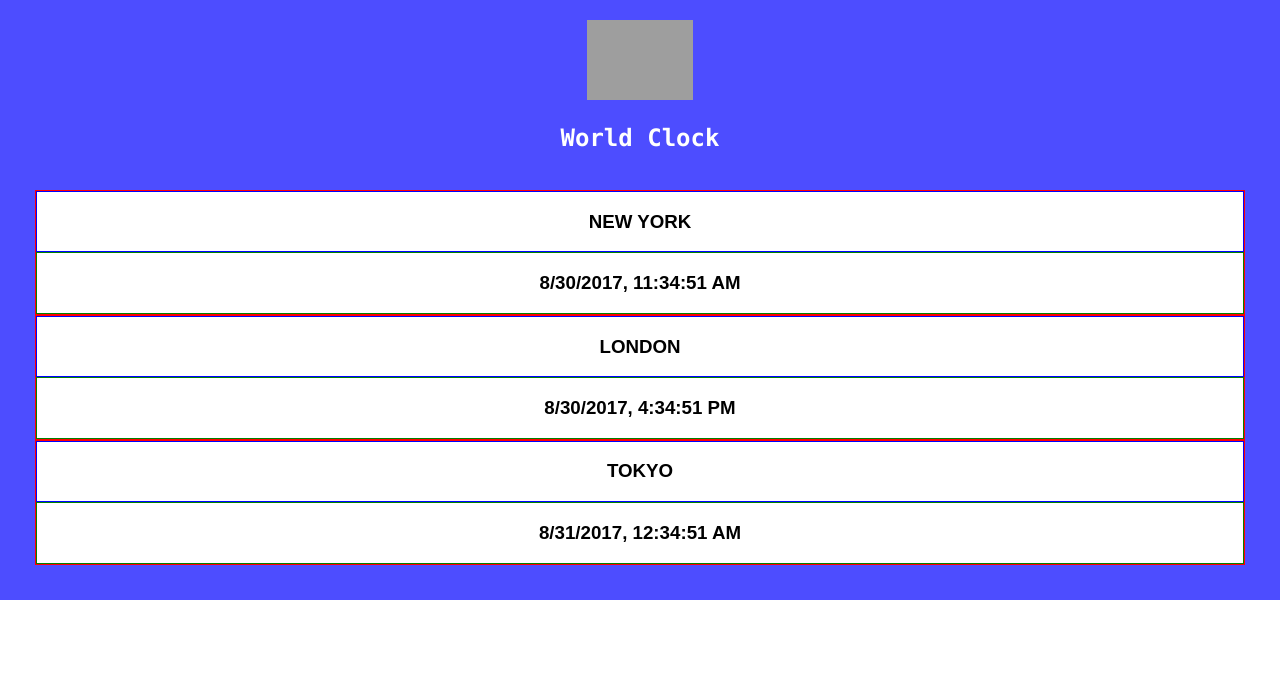
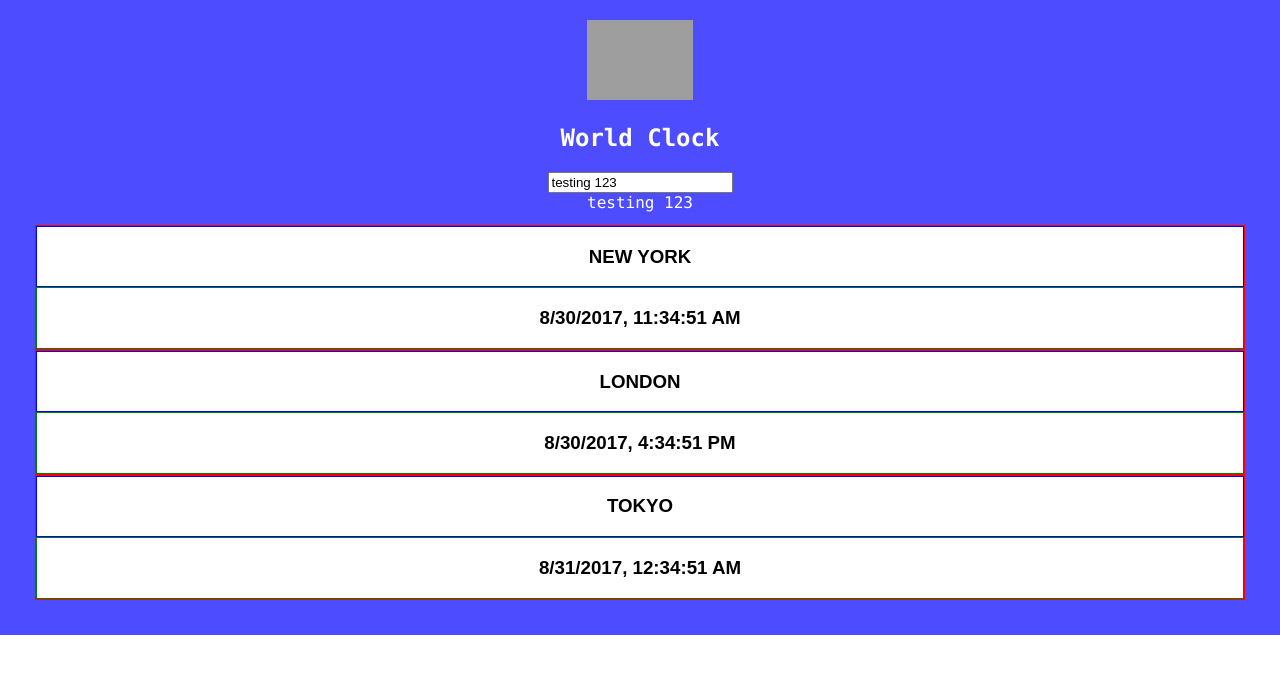
Before and after one commit to WilleniumFalcon91/World-Clock, a React (Create React App) app: page / in a window 1280 px wide. Shown: the top 674 px of the page. Built offline with nearby package versions, Linux system fonts and the light colour scheme; grey boxes are pictures that could not be loaded.

Commit message:
Adds text form that hot renders

```diff
--- a/src/App.css
+++ b/src/App.css
@@ -12,7 +12,7 @@
   height: 150px;
   padding: 20px;
   color: white;
-  margin-bottom: -35px;
+  /* margin-bottom: -35px; */
   font-family: "Lucida Console", Monaco, monospace;
 }
 
--- a/src/App.js
+++ b/src/App.js
@@ -20,7 +20,8 @@ class App extends Component {
 constructor(props) {
     super(props);
     this.state = {
-        currentTime: new Date()
+        currentTime: new Date(),
+        text: "testing 123"
     }
       this.timerId = setInterval(
           () => this._update(), 1000
@@ -29,7 +30,13 @@ constructor(props) {
 
 _update = () => {
     this.setState({
-        currentTime: new Date()
+        currentTime: new Date(),
+    });
+      // console.log(this.state.currentTime)
+}
+_updateText = (event) => {
+    this.setState({
+        text: event.target.value
     });
       // console.log(this.state.currentTime)
 }
@@ -40,6 +47,9 @@ _update = () => {
         <div className="App-header">
           <img src="http://bestanimations.com/Earth&Space/Earth/earth-spinning-rotating-animation-24.gif" className="App-logo" alt="logo" />
           <h2>World Clock</h2>
+          <input type="text" value={this.state.text} onChange={this._updateText} />
+          <div>{this.state.text}</div>
+
         </div>
         <div className="Data-block">
           <div className="Time-zones">
```
